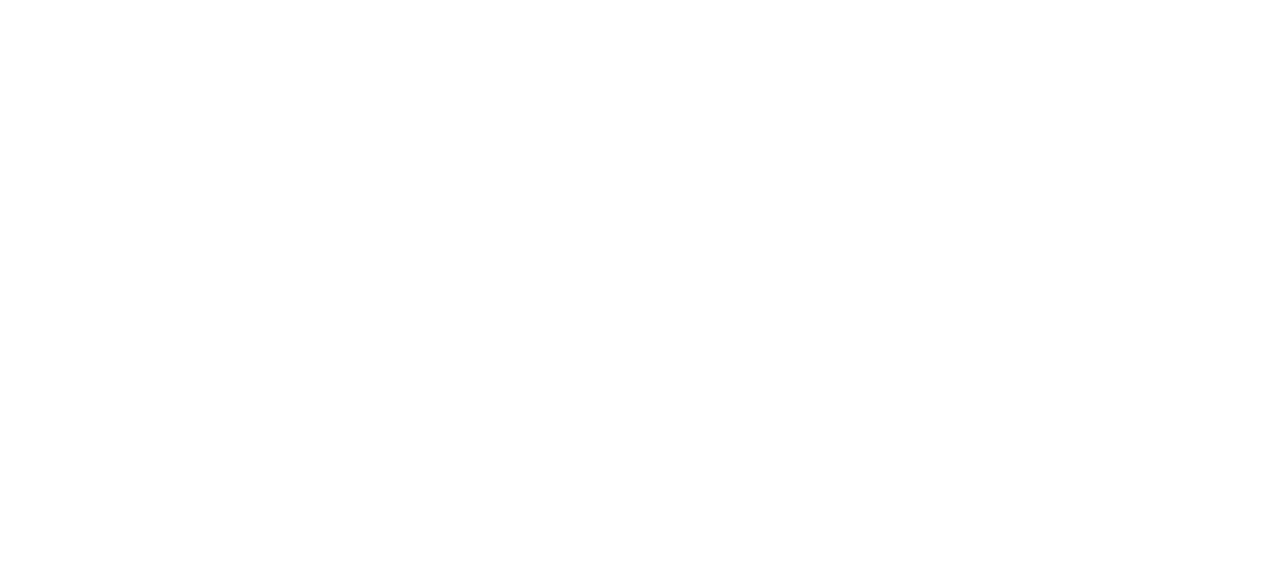
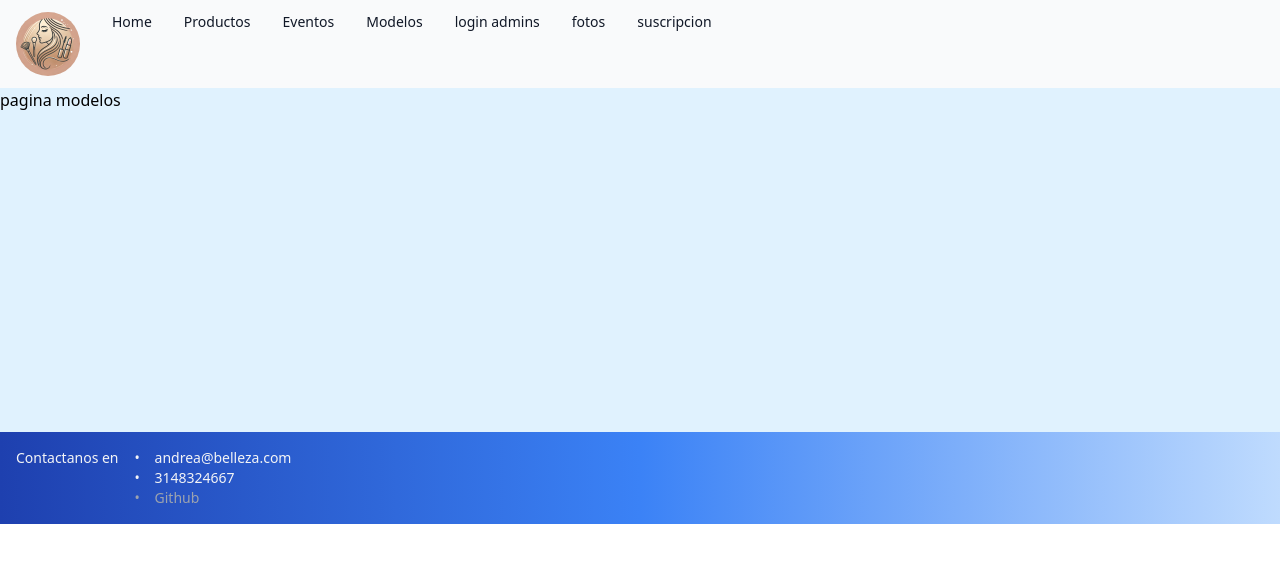
Before and after one commit to jero4204/MidTermExamWeb, a React (Vite) app: page /Models in a window 1280 px wide. Shown: the top 562 px of the page. Built offline with nearby package versions, Linux system fonts and the light colour scheme.

Commit message:
añadido informacion en vip y en home el diseño, ademas del contacto

```diff
--- a/src/App.tsx
+++ b/src/App.tsx
@@ -1,9 +1,23 @@
-import { useState } from 'react'
 
-import './App.css'
+import { Contact } from "./components/Contact"
+import { RouterR } from "./menu/RouteR"
+
 
 function App() {
 
+
+  return (
+    <>
+    <div className= "bg-sky-100">
+
+
+    <RouterR/>
+    <div className="min-h-80 flex items-center justify-center bg-sky-100 ">
+    </div>
+    <Contact/>
+    </div>
+    </>
+  )
 }
 
 export default App
--- a/src/components/Admin.tsx
+++ b/src/components/Admin.tsx
@@ -1,7 +1,7 @@
 export const Admin = () => {
     return(
         <>
-
+          <div>pagina admin</div>
 
         </>
     )
--- a/src/components/Contact.tsx
+++ b/src/components/Contact.tsx
@@ -1,6 +1,16 @@
 export const Contact = () => {
     return(
         <>
+          <div className="bg-gradient-to-r from-blue-800 via-blue-500 to-blue-200 p-4 flex space-x-4">
+            <h1 className="text-sm text-gray-100 ">Contactanos en</h1>
+            <ul className="text-sm text-gray-100 ">
+              <li className='relative pl-5 before:content-["•"] before:absolute before:left-0'>andrea@belleza.com</li>
+              <li className='relative pl-5 before:content-["•"] before:absolute before:left-0'> 3148324667</li>
+              <a className="text-sm text-gray-400 relative pl-5 before:content-['•'] before:absolute before:left-0" href="https://github.com/Masiori" target="_blank" rel="noopener noreferrer ">Github</a>
+            </ul>
+
+
+        </div>
 
         </>
     )
--- a/src/components/Fashion.tsx
+++ b/src/components/Fashion.tsx
@@ -1,7 +1,7 @@
 export const Fashion = () => {
     return(
         <>
-
+          <div>pagina eventos</div>
 
         </>
     )
--- a/src/components/Makeup.tsx
+++ b/src/components/Makeup.tsx
@@ -1,7 +1,9 @@
 export const Makeup = () => {
     return(
         <>
-
+          <div>
+            pagina de maquillaje
+          </div>
 
         </>
     )
--- a/src/components/Models.tsx
+++ b/src/components/Models.tsx
@@ -1,7 +1,7 @@
 export const Models = () => {
     return(
         <>
-
+        <div>pagina modelos</div>
 
         </>
     )
--- a/src/components/Photos.tsx
+++ b/src/components/Photos.tsx
@@ -1,7 +1,7 @@
 export const Photos = () => {
     return(
         <>
-
+          <div>pagina fotos</div>
 
         </>
     )
--- a/src/components/VIP.tsx
+++ b/src/components/VIP.tsx
@@ -1,6 +1,36 @@
 export const VIP = () => {
     return(
         <>
+          <div className= "w-3/4 bg-red-500 flex space-x-4 items-center" >
+          <h1 className="text-5xl text-pink-500">accede a nuestro contenido mas exclusivo
+            <h2 className="text-xl text-pink-400">tendras acceso a nuestra pagina VIP donde encontraras productos exclusivos ademas dde nuestros servicios especiales
+             </h2>
+            </h1>
+            <div className="w-full h-[50vh] overflow-hidden">
+            <img
+        src="https://encrypted-tbn0.gstatic.com/images?q=tbn:ANd9GcSl_k8FJKDX--Ry_1HaadBYDy6qb1oHr2EA5g&s"
+        alt="Descripción"
+        className="w-full h-full    "/>
+            </div>
+          </div>
+          <div className="bg-green-500">
+            <h1>unete ahora y disfruta de los siguientes beneficios</h1>
+          </div>
+          <div className="flex justify-center items-center min-h-screen">
+  <div className="w-64 h-96 bg-blue-500 ">
+  <img
+        src="https://encrypted-tbn0.gstatic.com/images?q=tbn:ANd9GcSl_k8FJKDX--Ry_1HaadBYDy6qb1oHr2EA5g&s"
+        alt="Descripción"
+        className="w-full h-full rounded-7xl  "/>
+
+
+  </div>
+
+</div>
+
+
+
+
 
 
         </>
--- a/src/components/homePage.tsx
+++ b/src/components/homePage.tsx
@@ -1,8 +1,21 @@
+
 
 export const HomePage = () => {
 
     return(
         <>
+        <div>
+        <div className="w-screen h-1/2 flex items-start justify-center bg-blue-500">
+      <img
+        src="https://encrypted-tbn0.gstatic.com/images?q=tbn:ANd9GcSl_k8FJKDX--Ry_1HaadBYDy6qb1oHr2EA5g&s"
+        alt="Descripción"
+        className="  object-cover"
+      />
+        </div>
+        <div className= "h-[10vh] bg-red-500">
+
+        </div>
+        </div>
 
 
         </>
--- a/src/menu/Menu.tsx
+++ b/src/menu/Menu.tsx
@@ -3,24 +3,46 @@ import { Link } from "react-router-dom"
 export const Menu = () => {
   return (
     <>
+<nav className="bg-gray-50 dark:bg-gray-700">
 
-<nav className="bg-gray-50 dark:bg-gray-700">
-    <div className="max-w-screen-xl px-4 py-3 mx-auto">
+    <div className="max-w-screen-xl px-4 py-3 ">
+
         <div className="flex items-center">
             <ul className="flex flex-row font-medium mt-0 space-x-8 rtl:space-x-reverse text-sm">
+            <img
+        src="/Logo.webp"
+        alt="Descripción"
+        className="w-16 h-16 rounded-full object-cover flex items-end justify-end"
+      />
                 <li>
-                    <Link to="/AboutMe"
-                    className="text-gray-900 dark:text-white hover:underline">AboutMe</Link>
+                    <Link to="/HomePage"
+                    className="text-gray-900 dark:text-white hover:underline">Home</Link>
                 </li>
                 <li>
-                    <Link to="/Projects" className="text-gray-900 dark:text-white hover:underline">
-                    Projects</Link>
+                    <Link to="/Makeup" className="text-gray-900 dark:text-white hover:underline">
+                    Productos</Link>
                 </li>
                 <li>
-                    <Link to="/Hobbies" className="text-gray-900 dark:text-white hover:underline">Hobbies</Link>
+                    <Link to="/FashionEvents" className="text-gray-900 dark:text-white hover:underline">Eventos</Link>
                 </li>
+                <li>
+                    <Link to="/Models" className="text-gray-900 dark:text-white hover:underline">Modelos</Link>
+                </li>
+                <li>
+                    <Link to="/AdminDashboard" className="text-gray-900 dark:text-white hover:underline">login admins</Link>
+                </li>
+                <li>
+                    <Link to="/PhotosSales" className="text-gray-900 dark:text-white hover:underline">fotos</Link>
+                </li>
+                <li>
+                    <Link to="/ExclusiveMembership" className="text-gray-900 dark:text-white hover:underline">suscripcion</Link>
+                </li>
+
+
             </ul>
+
         </div>
+
     </div>
 </nav>
     </>
--- a/src/menu/RouteR.tsx
+++ b/src/menu/RouteR.tsx
@@ -14,13 +14,13 @@ export const RouterR = () => {
         <Menu/>
         <Routes>
             <Route path="/" element={<HomePage/>}/>
-            <Route path="/Home page" element={<HomePage/>}/>
-            <Route path="/Fashion events" element={<Fashion/>}/>
-            <Route path="/Admin dashboard" element={<Admin/>}/>
+            <Route path="/HomePage" element={<HomePage/>}/>
+            <Route path="/FashionEvents" element={<Fashion/>}/>
+            <Route path="/AdminDashboard" element={<Admin/>}/>
             <Route path="/Makeup" element={<Makeup/>}/>
             <Route path="/Models" element={<Models/>}/>
-            <Route path="/Photos sales" element={<Photos/>}/>
-            <Route path="/Exclusive membership" element={<VIP/>}/>
+            <Route path="/PhotosSales" element={<Photos/>}/>
+            <Route path="/ExclusiveMembership" element={<VIP/>}/>
             <Route path="*" element={<ErrorComponent/>}/>
 
 
```
Also changed, not shown: src/components/Modelo.tsx (added, +11 -0 lines), public/CareCortada.jpeg (added), public/Logo.webp (added).
